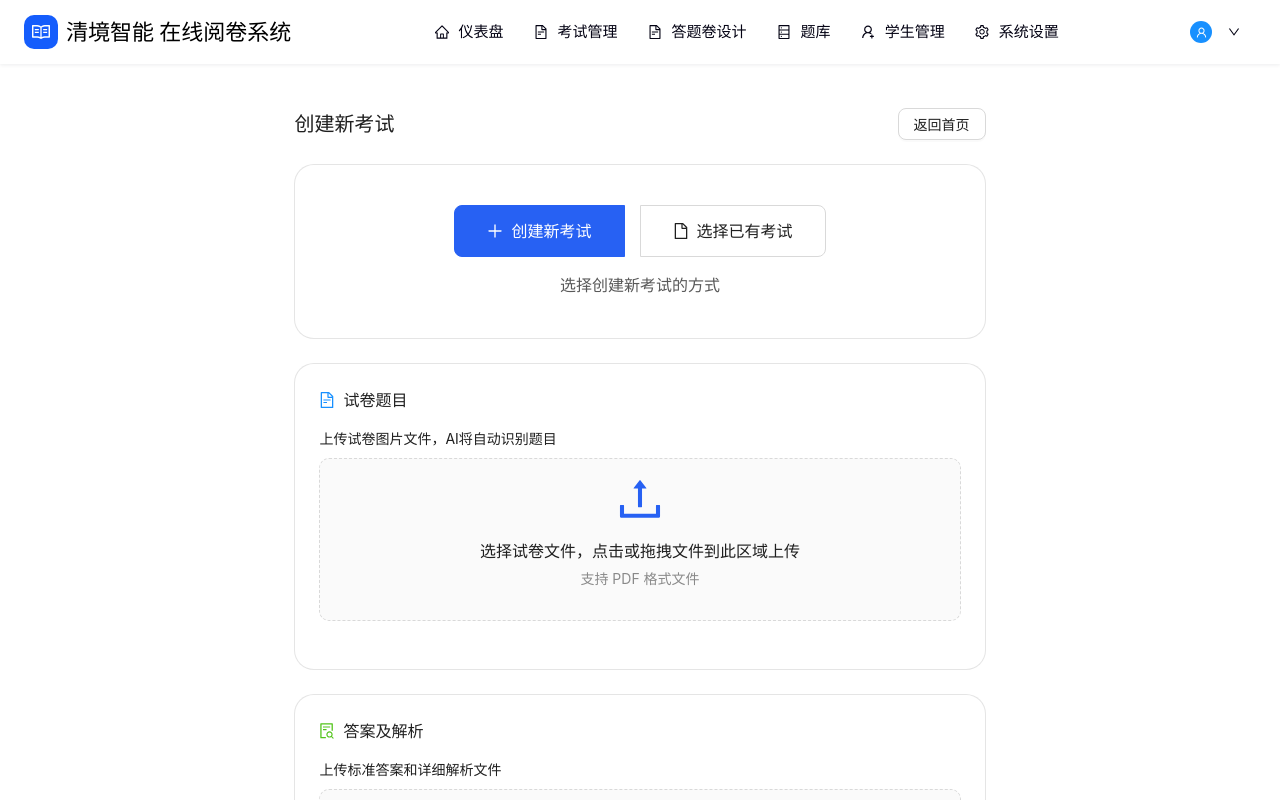
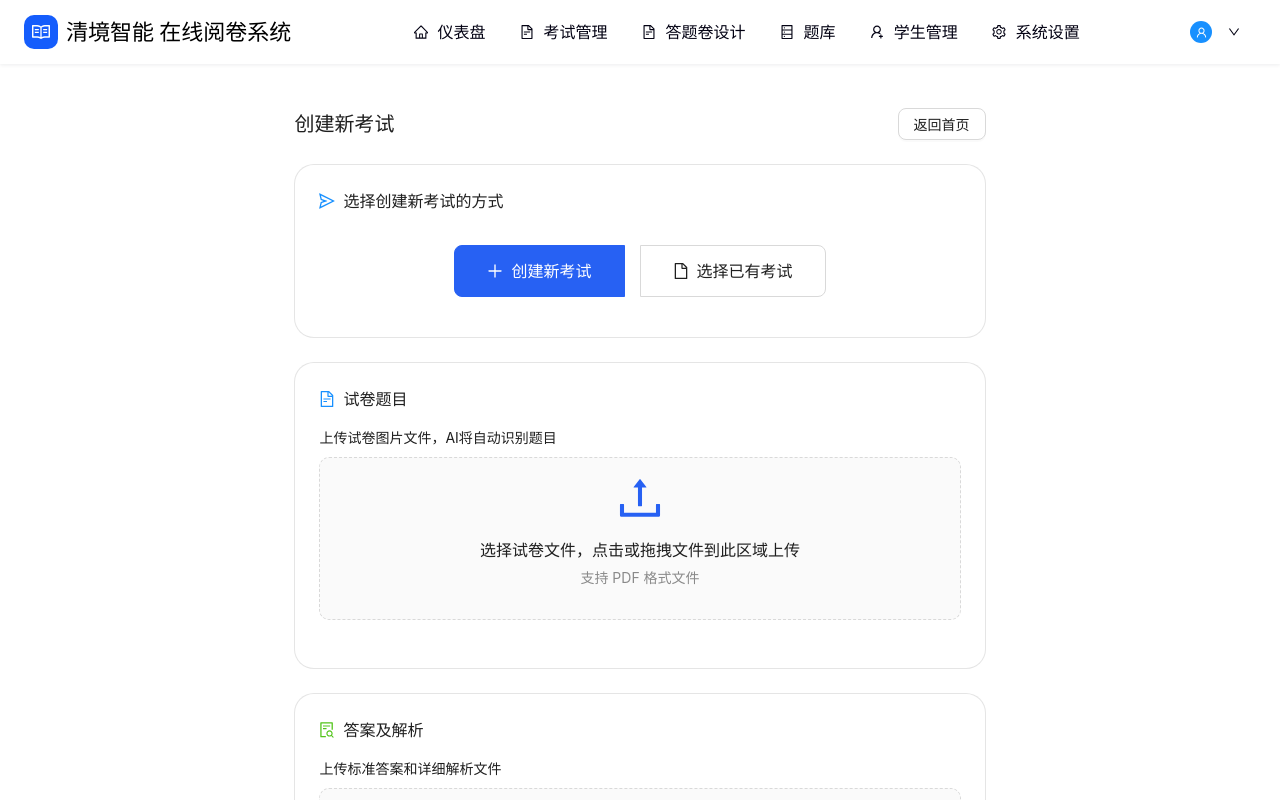
Before and after one commit to EnJoy810/work, a React (Vite) app: page /create-exam in a window 1280 px wide. Shown: the top 800 px of the page. Built offline with nearby package versions, Linux system fonts and the light colour scheme.

Commit message:
添加创建考试数据接口

```diff
--- a/src/layout/navbar.css
+++ b/src/layout/navbar.css
@@ -1,7 +1,7 @@
 .nav-bar-header .menu-item {
   height: 32px;
   line-height: 32px;
-  padding: 0 10px;
+  padding: 0 12px;
   border-radius: 10px;
   background-color: transparent;
   color: #030213;
@@ -24,7 +24,7 @@
 
 .nav-bar-header .menu-item-label {
   margin-left: 10px;
-  font-size: 15px;
+  font-size: 16px;
 }
 
 .nav-bar-header .user-drop {
--- a/src/pages/dashboard/CreateExam.jsx
+++ b/src/pages/dashboard/CreateExam.jsx
@@ -11,6 +11,7 @@ import {
   Radio,
 } from "antd";
 import { useMessageService } from "../../components/common/message";
+import request from "../../utils/request";
 import {
   UploadOutlined,
   FileTextOutlined,
@@ -18,6 +19,7 @@ import {
   PlusOutlined,
   FileProtectOutlined,
   FileOutlined,
+  SendOutlined,
 } from "@ant-design/icons";
 import "./styles/home.css";
 
@@ -80,53 +82,29 @@ const CreateExam = () => {
         const formData = new FormData();
 
         // 添加考试信息
-        formData.append("name", values.examName);
-        formData.append("subject", values.examSubject);
+        formData.append("subject", values.examName);
+        formData.append("paperTitle", values.examSubject);
 
         // 添加文件数据
-        formData.append("paperFile", paperFile);
-        formData.append("answerFile", answerFile);
+        formData.append("originPaper", paperFile);
+        formData.append("standardAnswer", answerFile);
 
         console.log("创建新考试数据: 已准备FormData");
-        // 输出FormData内容
-        // console.log("FormData内容:");
-        // const formDataEntries = {};
-        // formData.forEach((value, key) => {
-        //   if (value instanceof File) {
-        //     formDataEntries[key] = `File: ${value.name} (${value.size} bytes, type: ${value.type})`;
-        //   } else {
-        //     formDataEntries[key] = value;
-        //   }
-        // });
-        // console.log(formDataEntries);
 
-        // 模拟提交到后端接口
-        // 实际项目中替换为真实的API调用
-        // 示例：
-        // fetch('/api/exams/create', {
-        //   method: 'POST',
-        //   body: formData,
-        // })
-        // .then(response => response.json())
-        // .then(data => {
-        //   console.log('提交成功:', data);
-        //   message.success('考试创建成功');
-        //   navigate(`/exam/${data.examId}`);
-        // })
-        // .catch(error => {
-        //   console.error('提交失败:', error);
-        //   message.error('考试创建失败，请重试');
-        // });
-
-        showSuccess("考试创建成功");
-
-        // 重置状态
-        setPaperFile(null);
-        setAnswerFile(null);
-        form.resetFields();
-
-        // 跳转到考试列表或详情页
-        // navigate("/dashboard");
+        // 提交到后端接口
+        request.post("/grading/exam/create", formData, {
+          headers: {
+            "Content-Type": "multipart/form-data",
+          },
+        })
+          .then(() => {
+            showSuccess("考试创建成功");
+            navigate("/"); // 返回首页
+          })
+          .catch((error) => {
+            console.error("考试创建失败:", error);
+            showError("考试创建失败，请重试");
+          });
       })
       .catch((info) => {
         console.log("表单验证失败:", info);
@@ -256,6 +234,17 @@ const CreateExam = () => {
           borderRadius: "20px",
         }}
       >
+        <Title
+          level={5}
+          style={{
+            marginBottom: "16px",
+            display: "flex",
+            alignItems: "center",
+          }}
+        >
+          <SendOutlined style={{ marginRight: "8px", color: "#1890ff" }} />
+          选择创建新考试的方式
+        </Title>
         <div style={{ padding: "16px" }}>
           <div
             style={{
@@ -293,16 +282,6 @@ const CreateExam = () => {
                 选择已有考试
               </Radio.Button>
             </Radio.Group>
-          </div>
-          <div
-            style={{
-              marginTop: "16px",
-              textAlign: "center",
-              fontSize: "16px",
-              color: "#595959",
-            }}
-          >
-            选择创建新考试的方式
           </div>
         </div>
       </Card>
@@ -576,10 +555,16 @@ const CreateExam = () => {
             filterOption={(input, option) =>
               (option?.label ?? "").toLowerCase().includes(input.toLowerCase())
             }
-            options={existingExams.length > 0 ? [{
-              value: existingExams[0].id,
-              label: existingExams[0].name,
-            }] : []}
+            options={
+              existingExams.length > 0
+                ? [
+                    {
+                      value: existingExams[0].id,
+                      label: existingExams[0].name,
+                    },
+                  ]
+                : []
+            }
           />
 
           <div style={{ display: "flex", justifyContent: "end" }}>
@@ -590,7 +575,7 @@ const CreateExam = () => {
               style={{ width: "200px", height: "48px", fontSize: "16px" }}
               icon={<FileOutlined />}
             >
-              选择此考试
+              选择此考试创建
             </Button>
           </div>
         </Card>
```
